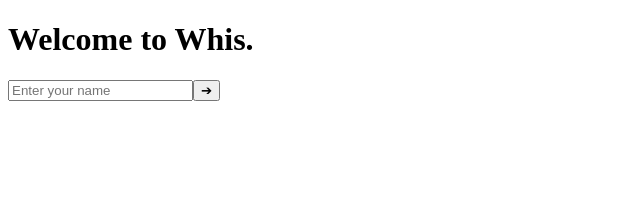
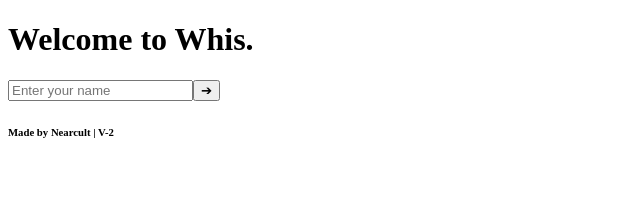
Before and after one commit to thrivikramg/aadhimozhi, a Next.js app: page / in a window 1280 px wide. Shown: the top 216 px of the page, without its empty margins (0-640 px from the left). Built offline with nearby package versions, Linux system fonts and the light colour scheme.

Commit message:
third commit

```diff
--- a/app/page.js
+++ b/app/page.js
@@ -103,13 +103,15 @@ export default function Home() {
             onKeyDown={handleKeyDown}
             className="px-4 py-2 border border-white bg-black text-white rounded-lg focus:outline-none w-full md:w-auto"
           />
+
+
         ) : (
           <p className="text-xl text-center">Your name is {name}</p>
         )}
 
         {!isNameLocked && (
           <button
-            className="px-4 py-2 bg-white text-black rounded-lg hover:bg-gray-300"
+            className="px-4 py-2 bg-white md:w-auto w-full text-black rounded-lg hover:bg-gray-300"
             onClick={handleClick}
           >
             ➔
@@ -201,8 +203,12 @@ export default function Home() {
               </div>
             </div>
           </div>
+
         </div>
+
       )}
+        <h6 className="text-sm md:text-sm font-bold mt-6 text-center">Made by Nearcult | V-2</h6>
+
     </div>
   );
 
```
